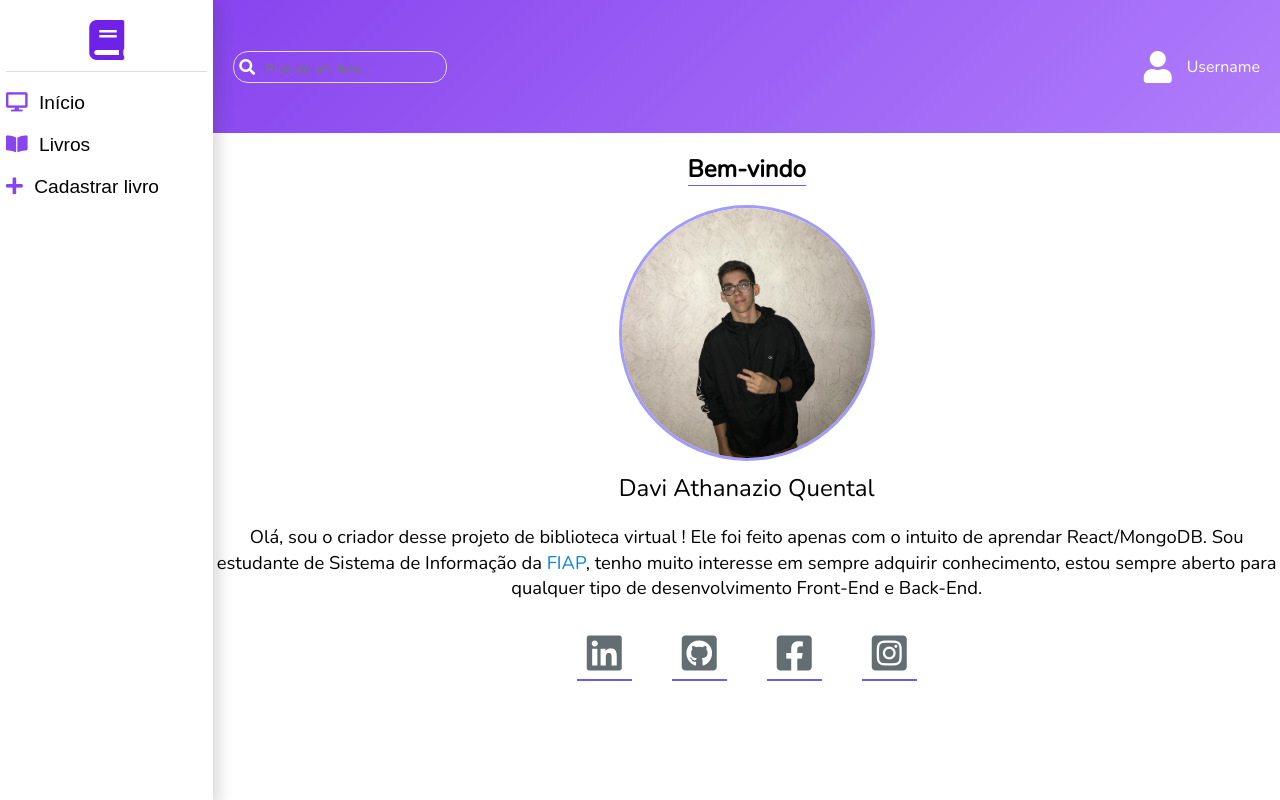
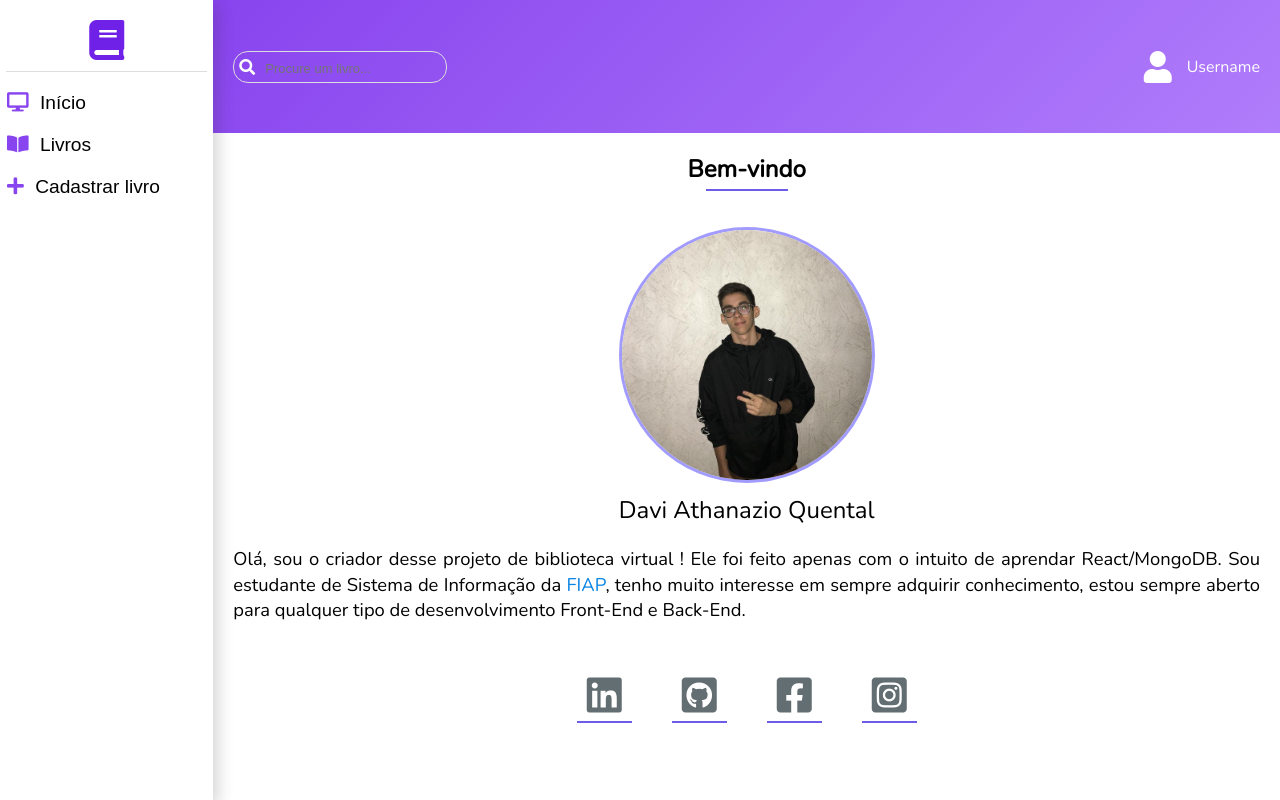
Before and after one commit to DaviQuental/library-project, a React (Create React App) app: page / in a window 1280 px wide. Built offline with nearby package versions, Linux system fonts and the light colour scheme.

Commit message:
Create Text Decoration

```diff
--- a/src/App.css
+++ b/src/App.css
@@ -33,7 +33,7 @@ body > #root > div {
   font-family: 'Nunito', sans-serif;
 }
 
-@media(max-width: 700px){
+@media screen and (max-width: 700px){
   .wrapper{
     grid-template-columns: 1fr;
     grid-template-rows: 0.20fr 0.20fr 1fr;
--- /dev/null
+++ b/src/components/decoration/PurpleDecoration.css
@@ -0,0 +1,20 @@
+.purple-decoration::after {
+    display: inline-block;
+    position: relative;
+    bottom: 10px;
+    content: '';
+    transform: rotate(180deg);
+    border: 1px solid #6c5ce7;
+}
+
+.purple-decoration.small::after{
+    width: 80px;
+}
+
+.purple-decoration.medium::after {
+    width: 120px;
+}
+
+.purple-decoration.large::after{
+    width: 150px;
+}
--- a/src/components/header/Header.css
+++ b/src/components/header/Header.css
@@ -15,7 +15,7 @@
     flex-wrap: wrap;
 }
 
-@media(max-width: 400px) {
+@media screen and (max-width: 400px) {
     .nav-header{
         flex-direction: column-reverse;
         justify-content: center;
--- a/src/components/main/Main.css
+++ b/src/components/main/Main.css
@@ -5,11 +5,6 @@
 .title-main {
     margin: 20px 0;
     text-align: center;
-}
-
-.title-main > h2 {
-    display: inline;
-    border-bottom: 1px solid #6c5ce7;
 }
 
 .cards {
@@ -28,16 +23,17 @@
     border-radius: 15px;
 }
 
+.card:last-child{
+    margin-bottom: 15px;
+}
+
 .card:hover {
     box-shadow:  3px 3px 0px rgba(44,44,44,0.15);
 }
 
 .book-name {
-    width: 90%;
     text-align: center;
-    margin: 0 auto;
     margin-bottom: 5%;
-    border-bottom: 1px solid #7021e7;
 }
 
 .book-name > h2 {
@@ -53,7 +49,11 @@
 }
 
 .pages {
-    margin-bottom: 15%;
+    margin-bottom: 3%;
+}
+
+.pages + div{
+    margin-top: 15%;
 }
 
 .edit-box {
--- a/src/components/main/Main.jsx
+++ b/src/components/main/Main.jsx
@@ -4,6 +4,7 @@ import Welcome from './welcome/Welcome'
 import Inicio from './inicio/Inicio'
 import Livros from './livros/Livros'
 import './Main.css'
+import '../decoration/PurpleDecoration.css'
 
 
 export default (props) => {
@@ -25,7 +26,7 @@ export default (props) => {
 
     return(
         <main className="main-site">
-            <div className="title-main">
+            <div className="title-main purple-decoration small">
                 <h2>{title}</h2>
             </div>
 
--- a/src/components/main/inicio/Inicio.jsx
+++ b/src/components/main/inicio/Inicio.jsx
@@ -1,6 +1,7 @@
 import React from 'react';
 
 import registered from '../../../data/registered-books'
+import '../../decoration/PurpleDecoration.css'
 
 
 export default () => {
@@ -8,7 +9,7 @@ export default () => {
     const allBooks = registered.map((book) => {
         return(
             <div className="card" key={book.id}>
-                <div className="book-name"><h2>{book.bookName}</h2></div>
+                <div className="book-name purple-decoration large"><h2>{book.bookName}</h2></div>
                 <div className="publishing-company">
                     <h2>Editora</h2>
                     <p>{book.publishingCompany}</p>
--- a/src/components/main/livros/Livros.jsx
+++ b/src/components/main/livros/Livros.jsx
@@ -13,7 +13,7 @@ export default (props) => {
     const allBooks = registered.map((book) => {
         return(
             <div className="card" key={book.id}>
-                <div className="book-name"><h2>{book.bookName}</h2></div>
+                <div className="book-name purple-decoration large"><h2>{book.bookName}</h2></div>
                 <div className="publishing-company">
                     <h2>Editora</h2>
                     <p>{book.publishingCompany}</p>
--- a/src/components/main/welcome/Welcome.css
+++ b/src/components/main/welcome/Welcome.css
@@ -20,7 +20,9 @@
 
 .content-welcome {
     font-size: 1.15rem;
+    text-align: justify;
     line-height: 1.6rem;
+    margin: 20px;
 }
 
 .content-welcome a {
--- a/src/components/modal/Modal.css
+++ b/src/components/modal/Modal.css
@@ -3,9 +3,10 @@
 /* MODAL OVERLAY */
 .modal-register-overlay {
     display: flex;
+    flex-direction: row;
     align-items: center;
     justify-content: center;
-    position: absolute;
+    position: fixed;
     top: 0;
     bottom: 0;
     left: 0;
@@ -18,6 +19,8 @@
 
 .modal-register {
     display: grid;
+    grid-template-columns: 1fr 1fr;
+    grid-template-areas: "logo content";
     justify-content: space-between;
     width: 70vw;
     height: 70vh;
@@ -28,6 +31,7 @@
 /*MODAL LOGO*/
 
 .modal-logo{
+    grid-area: logo;
     padding: 10%;
     background: linear-gradient(135deg, #8844ee, #B07DFB);
     color: #FFFFFF;
@@ -75,10 +79,15 @@
 
 /* MODAL FORM BOX */
 
+.modal-content {
+    grid-area: content;
+    background-color: #FFFFFF;
+}
+
 .modal-form-box {
     display: flex;
     flex-direction: column-reverse;
-    margin-bottom: 5%;
+    margin-bottom: 20px;
 }
 
 .modal-form-box label {
@@ -106,6 +115,7 @@
 
 .button-submit {
     text-align: right;
+    margin-bottom: 15px;
 }
 
 .button-submit button{
@@ -121,9 +131,23 @@
     color: #FFFFFF;
 }
 
-@media(max-width: 700px) {
+@media screen and (max-width: 700px) {
+    .modal-logo {
+        opacity: 0;
+        width: 0;
+        height: 0;
+        visibility: hidden;
+    }
+
     .modal-register {
-        flex-direction: column;
-        justify-content: unset;
+        grid-template-columns: 1fr;
+        grid-template-rows: 1fr;
+        grid-template-areas: "content";
+    }
+
+    .title-register-box > h2{
+        font-size: 1.2rem;
+        margin-top: 10px;
+        margin-bottom: 15px;
     }
 }
--- a/src/components/sidebar/nav/Nav.css
+++ b/src/components/sidebar/nav/Nav.css
@@ -8,7 +8,7 @@
     text-align: left;
     font-size: 1.2rem;
     background-color: #FFFFFF;
-    border-left: 1px solid #FFFFFF;
+    border-left: 2px solid #FFFFFF;
 }
 
 .nav-sidebar-box button > span {
@@ -34,7 +34,7 @@
     margin-bottom: 10px;
 }
 
-@media(max-width: 700px){
+@media screen and (max-width: 700px){
 
     .sidebar-site button{
         font-size: 1rem;
```
